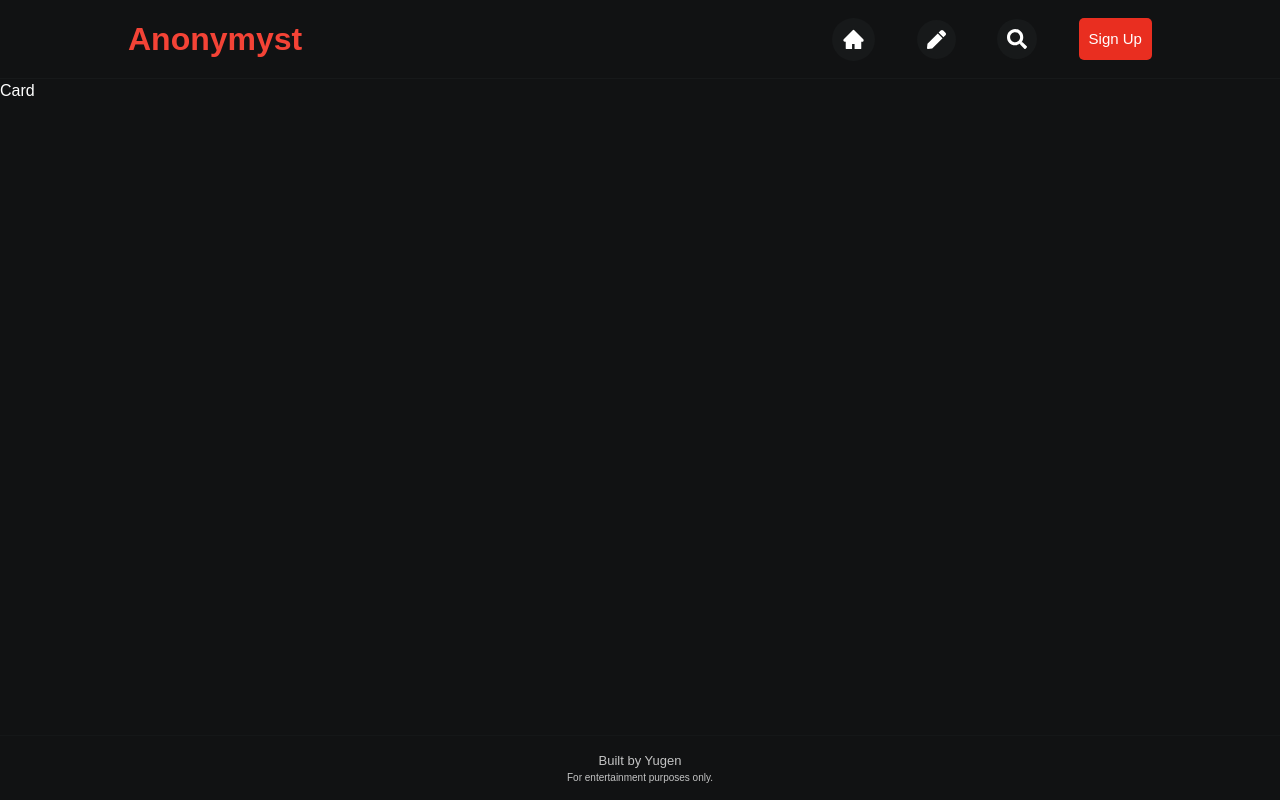
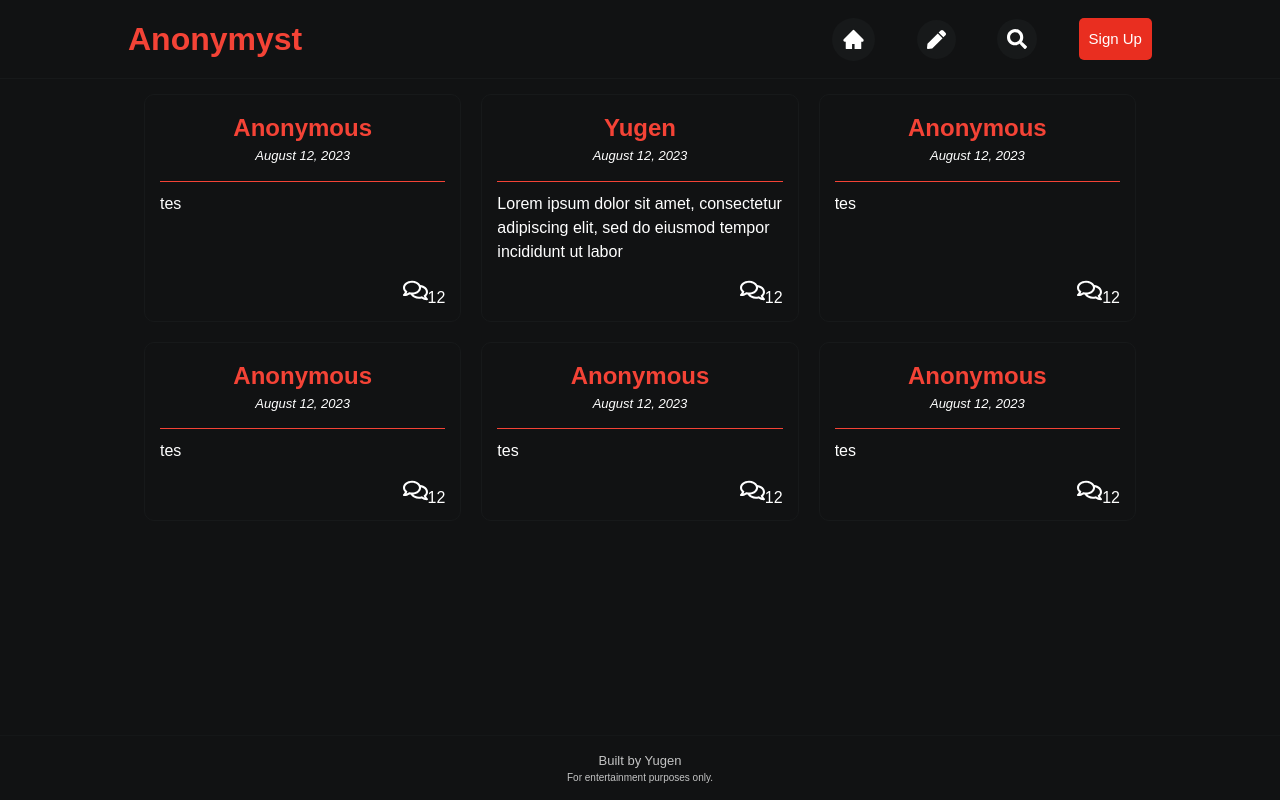
Before and after one commit to xyugen/anonymyst, a React (Create React App) app: page / in a window 1280 px wide. Built offline with nearby package versions, Linux system fonts and the light colour scheme.

Commit message:
feat: added cards to display posts on home page

```diff
--- /dev/null
+++ b/src/Assets/Styles/card.css
@@ -0,0 +1,37 @@
+.card {
+    padding: 15px;
+    border: 1px solid var(--color-bg-variant);
+    border-radius: 10px;
+
+    height: 100%;
+}
+
+.card-header {
+    border-bottom: 1px solid var(--color-primary);
+    padding-bottom: 15px;
+}
+
+.card-main {
+    display: flex;
+    flex-direction: column;
+    justify-content: space-between;
+
+    height: calc(100% - 67px);
+}
+
+.card h2,
+.card .card-date {
+    text-align: center;
+}
+
+.card .card-date {
+    font-style: italic;
+}
+
+.card .card-content {
+    margin: 10px 0;
+}
+
+.card-comments {
+    text-align: right;
+}
--- /dev/null
+++ b/src/Assets/Styles/home.css
@@ -0,0 +1,29 @@
+.posts {
+    display: grid;
+    grid-template-columns: repeat(3, 1fr);
+    /* set 3 columns with equal width */
+    grid-gap: 20px;
+    /* set the gap between cards */
+}
+
+.post {
+    /* set the card styles */
+    background-color: #fff;
+    padding: 20px;
+    box-shadow: 0 0 10px rgba(0, 0, 0, 0.1);
+}
+
+/* add a media query to change the number of columns on smaller screens */
+@media (max-width: 1100px) {
+    .posts {
+        grid-template-columns: repeat(2, 1fr);
+        /* set 2 columns on smaller screens */
+    }
+}
+
+@media (max-width: 560px) {
+    .posts {
+        grid-template-columns: repeat(1, 1fr);
+        /* set 2 columns on smaller screens */
+    }
+}
--- /dev/null
+++ b/src/Assets/Styles/main.css
@@ -0,0 +1,11 @@
+main {
+    padding: 15px 9em;
+    padding-bottom: 76px;
+}
+
+@media only screen and (max-width: 800px) {
+    main {
+        padding: 15px 15px;
+        padding-bottom: 76px;
+    }
+}
--- a/src/Components/Card/Card.jsx
+++ b/src/Components/Card/Card.jsx
@@ -1,8 +1,20 @@
 import React from 'react'
+import '../../Assets/Styles/card.css'
+import { FaRegComments } from 'react-icons/fa'
+import { Link } from 'react-router-dom'
 
-const Card = (title, content) => {
+const Card = ({ id, title, content, date, comCount }) => {
   return (
-    <div>Card</div>
+    <div className='card'>
+        <div className='card-header'>
+            <h2 className='card-title'>{title}</h2>
+            <p className='text-sm card-date'>{date}</p>
+        </div>
+        <div className='card-main'>
+            <p className='card-content'>{content}</p>
+            <Link to='/' className='card-comments'><FaRegComments size={25}/>{comCount}</Link>
+        </div>
+    </div>
   )
 }
 
--- a/src/Layouts/Main/Main.jsx
+++ b/src/Layouts/Main/Main.jsx
@@ -1,5 +1,6 @@
 import React from 'react'
 import { Routes, Route } from "react-router-dom";
+import '../../Assets/Styles/main.css'
 import Home from '../../Pages/Home/Home';
 import Post from '../../Pages/Post/Post';
 import Search from '../../Pages/Search/Search';
--- a/src/Pages/Home/Home.jsx
+++ b/src/Pages/Home/Home.jsx
@@ -1,11 +1,17 @@
 import React from 'react'
 import Card from '../../Components/Card/Card'
+import '../../Assets/Styles/home.css'
 
 const Home = () => {
   return (
-    <>
-      <Card />
-    </>
+    <div className='posts'>
+      <Card className='post' title="Anonymous" content="tes" date="August 12, 2023" comCount='12' />
+      <Card className='post' title="Yugen" content="Lorem ipsum dolor sit amet, consectetur adipiscing elit, sed do eiusmod tempor incididunt ut labor" date="August 12, 2023" comCount='12' />
+      <Card className='post' title="Anonymous" content="tes" date="August 12, 2023" comCount='12' />
+      <Card className='post' title="Anonymous" content="tes" date="August 12, 2023" comCount='12' />
+      <Card className='post' title="Anonymous" content="tes" date="August 12, 2023" comCount='12' />
+      <Card className='post' title="Anonymous" content="tes" date="August 12, 2023" comCount='12' />
+    </div>
   )
 }
 
```
